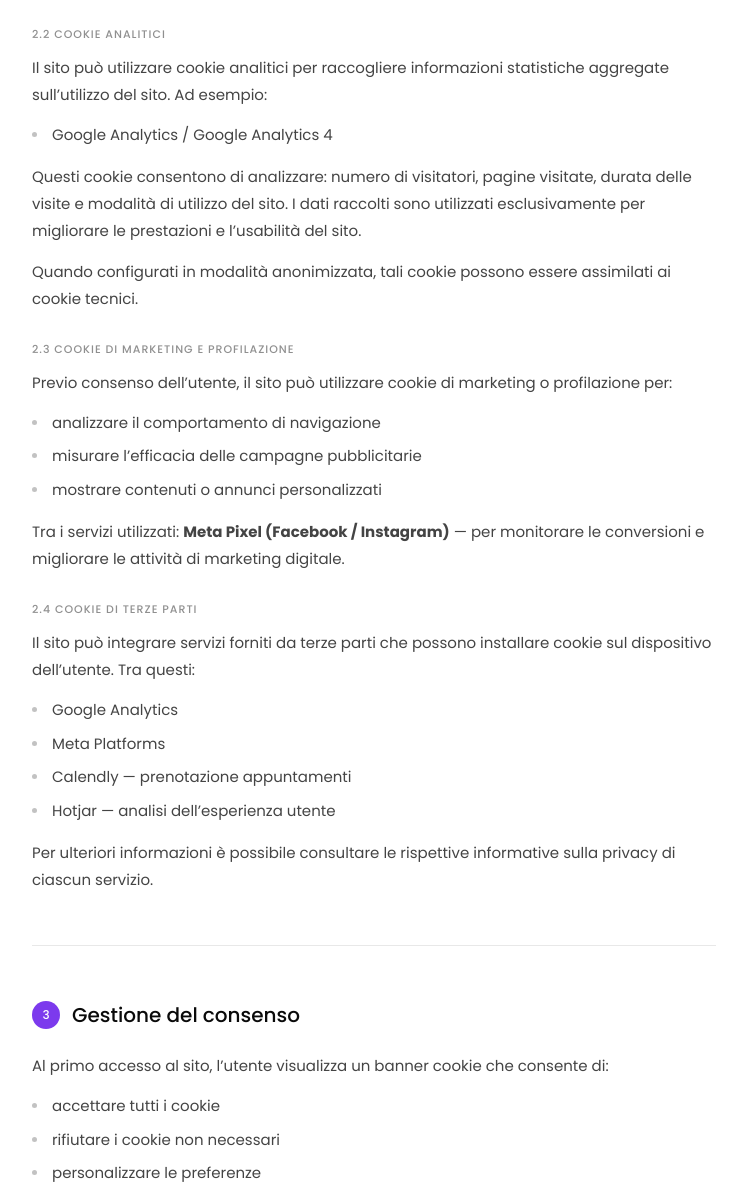
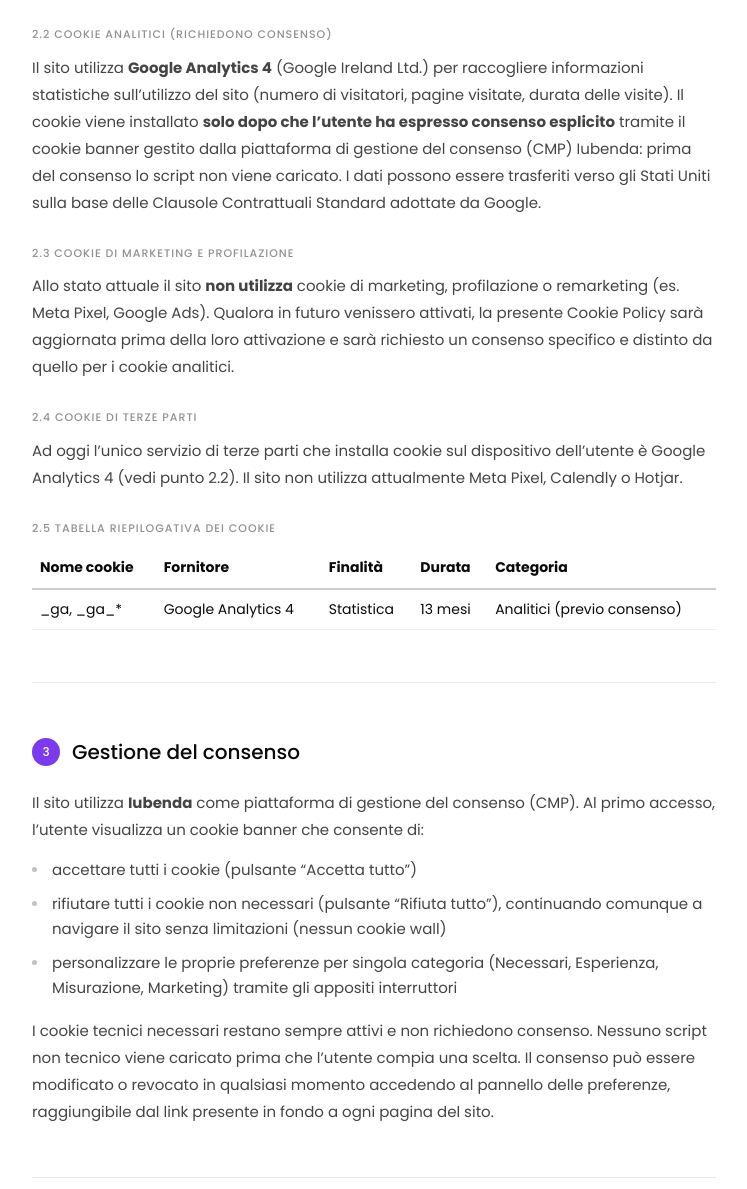
Before and after one commit to FedeT46/Sito-Starloom, a website: page cookie-policy.html in a window 1280 px wide. Shown: the part 1505-2694 px from the top of the page, without its empty margins (266-1013 px from the left). Drawn offline with Linux system fonts and the light colour scheme.

Commit message:
Add files via upload

```diff
--- a/cookie-policy.html
+++ b/cookie-policy.html
@@ -139,7 +139,7 @@
 
     <div class="policy-hero">
       <h1>Cookie Policy</h1>
-      <p class="meta">Ultimo aggiornamento: 04 / 03 / 2026</p>
+      <p class="meta">Ultimo aggiornamento: 24 / 08 / 2026</p>
     </div>
 
     <div class="policy-content">
@@ -181,43 +181,39 @@
         </ul>
         <p>La disattivazione di tali cookie potrebbe compromettere il funzionamento del sito.</p>
 
-        <h3>2.2 Cookie analitici</h3>
-        <p>Il sito pu&ograve; utilizzare cookie analitici per raccogliere informazioni statistiche aggregate sull&rsquo;utilizzo del sito. Ad esempio:</p>
-        <ul>
-          <li>Google Analytics / Google Analytics 4</li>
-        </ul>
-        <p>Questi cookie consentono di analizzare: numero di visitatori, pagine visitate, durata delle visite e modalit&agrave; di utilizzo del sito. I dati raccolti sono utilizzati esclusivamente per migliorare le prestazioni e l&rsquo;usabilit&agrave; del sito.</p>
-        <p>Quando configurati in modalit&agrave; anonimizzata, tali cookie possono essere assimilati ai cookie tecnici.</p>
+        <h3>2.2 Cookie analitici (richiedono consenso)</h3>
+        <p>Il sito utilizza <strong>Google Analytics 4</strong> (Google Ireland Ltd.) per raccogliere informazioni statistiche sull&rsquo;utilizzo del sito (numero di visitatori, pagine visitate, durata delle visite). Il cookie viene installato <strong>solo dopo che l&rsquo;utente ha espresso consenso esplicito</strong> tramite il cookie banner gestito dalla piattaforma di gestione del consenso (CMP) Iubenda: prima del consenso lo script non viene caricato. I dati possono essere trasferiti verso gli Stati Uniti sulla base delle Clausole Contrattuali Standard adottate da Google.</p>
 
         <h3>2.3 Cookie di marketing e profilazione</h3>
-        <p>Previo consenso dell&rsquo;utente, il sito pu&ograve; utilizzare cookie di marketing o profilazione per:</p>
-        <ul>
-          <li>analizzare il comportamento di navigazione</li>
-          <li>misurare l&rsquo;efficacia delle campagne pubblicitarie</li>
-          <li>mostrare contenuti o annunci personalizzati</li>
-        </ul>
-        <p>Tra i servizi utilizzati: <strong>Meta Pixel (Facebook / Instagram)</strong> &mdash; per monitorare le conversioni e migliorare le attivit&agrave; di marketing digitale.</p>
+        <p>Allo stato attuale il sito <strong>non utilizza</strong> cookie di marketing, profilazione o remarketing (es. Meta Pixel, Google Ads). Qualora in futuro venissero attivati, la presente Cookie Policy sar&agrave; aggiornata prima della loro attivazione e sar&agrave; richiesto un consenso specifico e distinto da quello per i cookie analitici.</p>
 
         <h3>2.4 Cookie di terze parti</h3>
-        <p>Il sito pu&ograve; integrare servizi forniti da terze parti che possono installare cookie sul dispositivo dell&rsquo;utente. Tra questi:</p>
-        <ul>
-          <li>Google Analytics</li>
-          <li>Meta Platforms</li>
-          <li>Calendly &mdash; prenotazione appuntamenti</li>
-          <li>Hotjar &mdash; analisi dell&rsquo;esperienza utente</li>
-        </ul>
-        <p>Per ulteriori informazioni &egrave; possibile consultare le rispettive informative sulla privacy di ciascun servizio.</p>
+        <p>Ad oggi l&rsquo;unico servizio di terze parti che installa cookie sul dispositivo dell&rsquo;utente &egrave; Google Analytics 4 (vedi punto 2.2). Il sito non utilizza attualmente Meta Pixel, Calendly o Hotjar.</p>
+
+        <h3>2.5 Tabella riepilogativa dei cookie</h3>
+        <div style="overflow-x:auto;">
+        <table style="width:100%;border-collapse:collapse;font-size:14px;">
+          <thead>
+            <tr style="text-align:left;border-bottom:2px solid #ccc;">
+              <th style="padding:8px;">Nome cookie</th><th style="padding:8px;">Fornitore</th><th style="padding:8px;">Finalit&agrave;</th><th style="padding:8px;">Durata</th><th style="padding:8px;">Categoria</th>
+            </tr>
+          </thead>
+          <tbody>
+            <tr style="border-bottom:1px solid #eee;"><td style="padding:8px;">_ga, _ga_*</td><td style="padding:8px;">Google Analytics 4</td><td style="padding:8px;">Statistica</td><td style="padding:8px;">13 mesi</td><td style="padding:8px;">Analitici (previo consenso)</td></tr>
+          </tbody>
+        </table>
+        </div>
       </div>
 
       <div class="policy-section">
         <h2><span class="num">3</span> Gestione del consenso</h2>
-        <p>Al primo accesso al sito, l&rsquo;utente visualizza un banner cookie che consente di:</p>
+        <p>Il sito utilizza <strong>Iubenda</strong> come piattaforma di gestione del consenso (CMP). Al primo accesso, l&rsquo;utente visualizza un cookie banner che consente di:</p>
         <ul>
-          <li>accettare tutti i cookie</li>
-          <li>rifiutare i cookie non necessari</li>
-          <li>personalizzare le preferenze</li>
+          <li>accettare tutti i cookie (pulsante &ldquo;Accetta tutto&rdquo;)</li>
+          <li>rifiutare tutti i cookie non necessari (pulsante &ldquo;Rifiuta tutto&rdquo;), continuando comunque a navigare il sito senza limitazioni (nessun cookie wall)</li>
+          <li>personalizzare le proprie preferenze per singola categoria (Necessari, Esperienza, Misurazione, Marketing) tramite gli appositi interruttori</li>
         </ul>
-        <p>Il consenso pu&ograve; essere modificato o revocato in qualsiasi momento tramite le impostazioni dei cookie presenti nel sito.</p>
+        <p>I cookie tecnici necessari restano sempre attivi e non richiedono consenso. Nessuno script non tecnico viene caricato prima che l&rsquo;utente compia una scelta. Il consenso pu&ograve; essere modificato o revocato in qualsiasi momento accedendo al pannello delle preferenze, raggiungibile dal link presente in fondo a ogni pagina del sito.</p>
       </div>
 
       <div class="policy-section">
@@ -228,7 +224,7 @@
 
       <div class="policy-section">
         <h2><span class="num">5</span> Trasferimento dei dati extra UE</h2>
-        <p>Alcuni fornitori di servizi utilizzati dal sito potrebbero trattare dati al di fuori dello Spazio Economico Europeo. In tali casi il trasferimento avverr&agrave; nel rispetto delle disposizioni del GDPR, mediante l&rsquo;utilizzo di Clausole Contrattuali Standard o altri strumenti di garanzia adeguati.</p>
+        <p>Google Analytics 4 pu&ograve; comportare il trasferimento di dati verso gli Stati Uniti. Tale trasferimento avviene nel rispetto delle disposizioni del GDPR, sulla base delle Clausole Contrattuali Standard adottate da Google Ireland Ltd.</p>
       </div>
 
       <div class="policy-section">
```
Also changed, not shown: privacy-docenti.html (+11 -6 lines), privacy-policy.html (+16 -15 lines), terms-conditions.html (+2 -2 lines).
